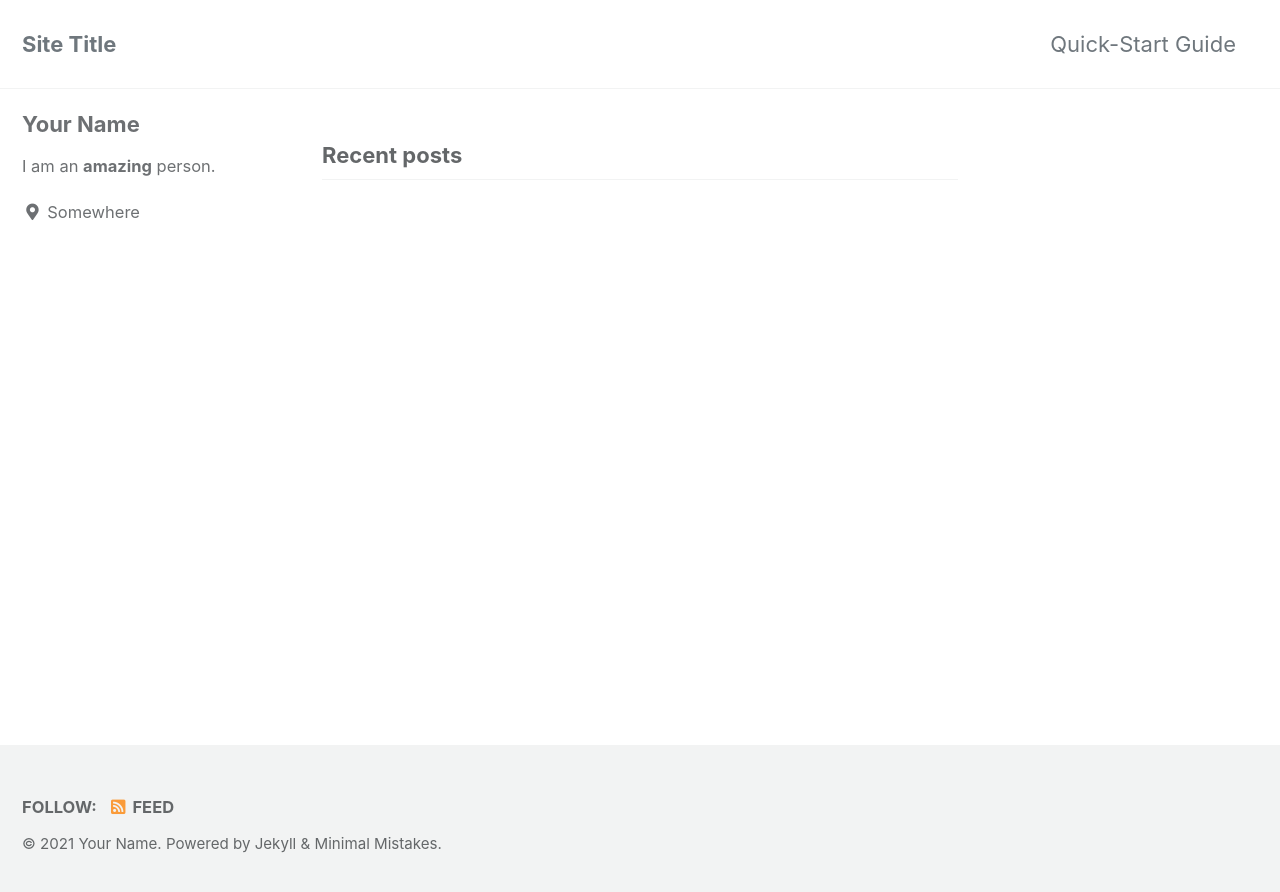
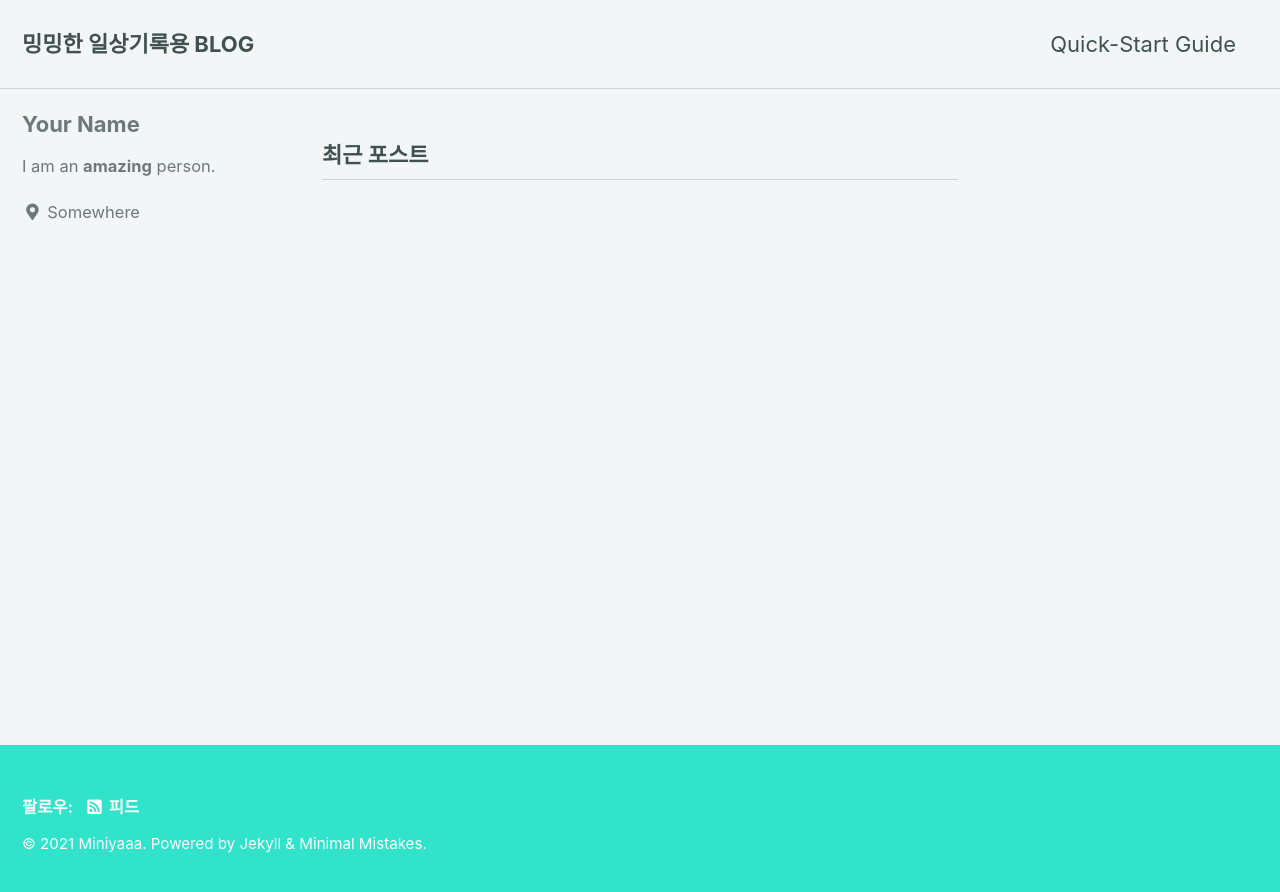
Before and after one commit to Seung-minnn/Seung-minnn.github.io, a Jekyll site: the page built from index.html, in a window 1280 px wide. Shown: the top 892 px of the page. Built offline with Jekyll 4.4.1, drawn with Linux system fonts in a browser that asks for light colours; cached includes are drawn as plain includes; the list of posts is cut into pages by our own code.

Commit message:
Update _config.yml

```diff
--- a/_config.yml
+++ b/_config.yml
@@ -12,15 +12,15 @@
 
 # theme                  : "minimal-mistakes-jekyll"
 # remote_theme           : "mmistakes/minimal-mistakes"
-minimal_mistakes_skin    : "default" # "air", "aqua", "contrast", "dark", "dirt", "neon", "mint", "plum", "sunrise"
+minimal_mistakes_skin    : "mint" # "air", "aqua", "contrast", "dark", "dirt", "neon", "mint", "plum", "sunrise"
 
 # Site Settings
-locale                   : "en-US"
-title                    : "Site Title"
+locale                   : "ko-KR"
+title                    : "밍밍한 일상기록용 BLOG"
 title_separator          : "-"
 subtitle                 : # site tagline that appears below site title in masthead
-name                     : "Your Name"
-description              : "An amazing website."
+name                     : "Miniyaaa"
+description              : "밍밍한 일상기록용 Blog :D"
 url                      : # the base hostname & protocol for your site e.g. "https://mmistakes.github.io"
 baseurl                  : # the subpath of your site, e.g. "/blog"
 repository               : # GitHub username/repo-name e.g. "mmistakes/minimal-mistakes"
```
